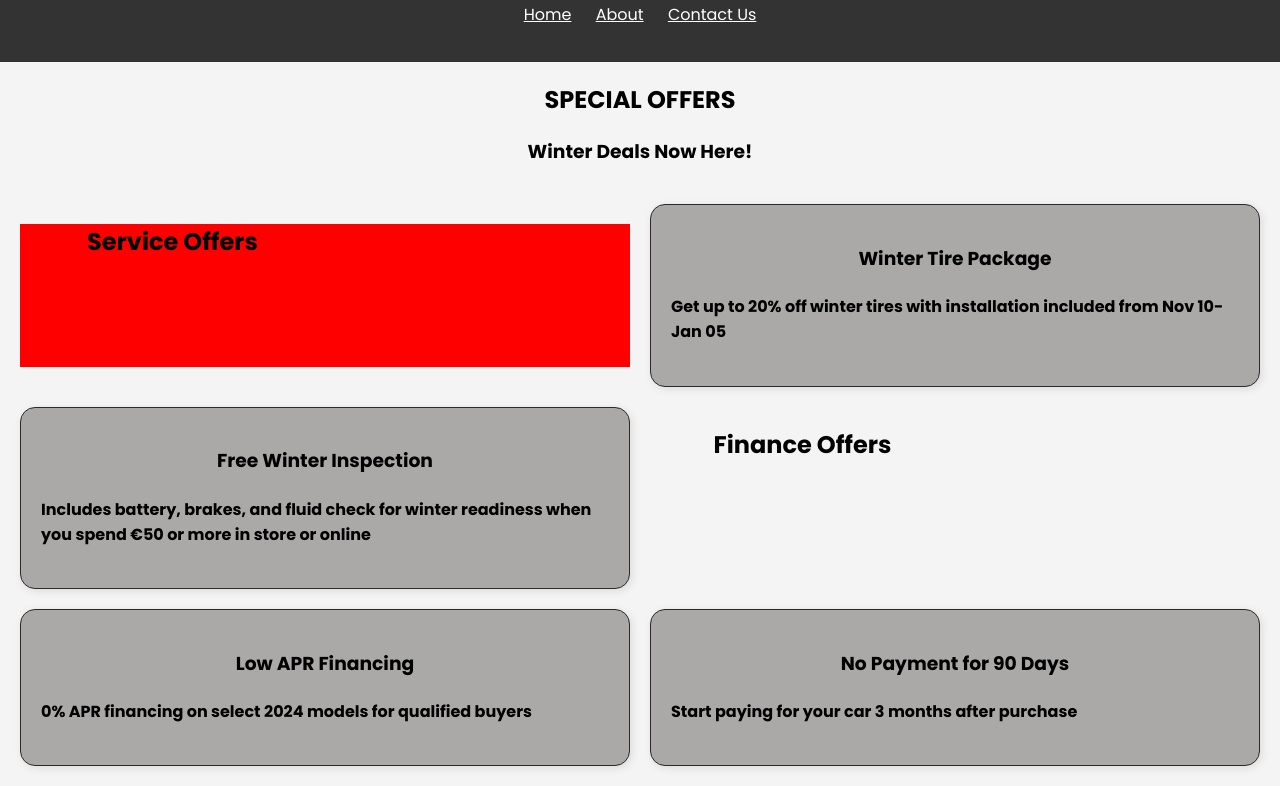
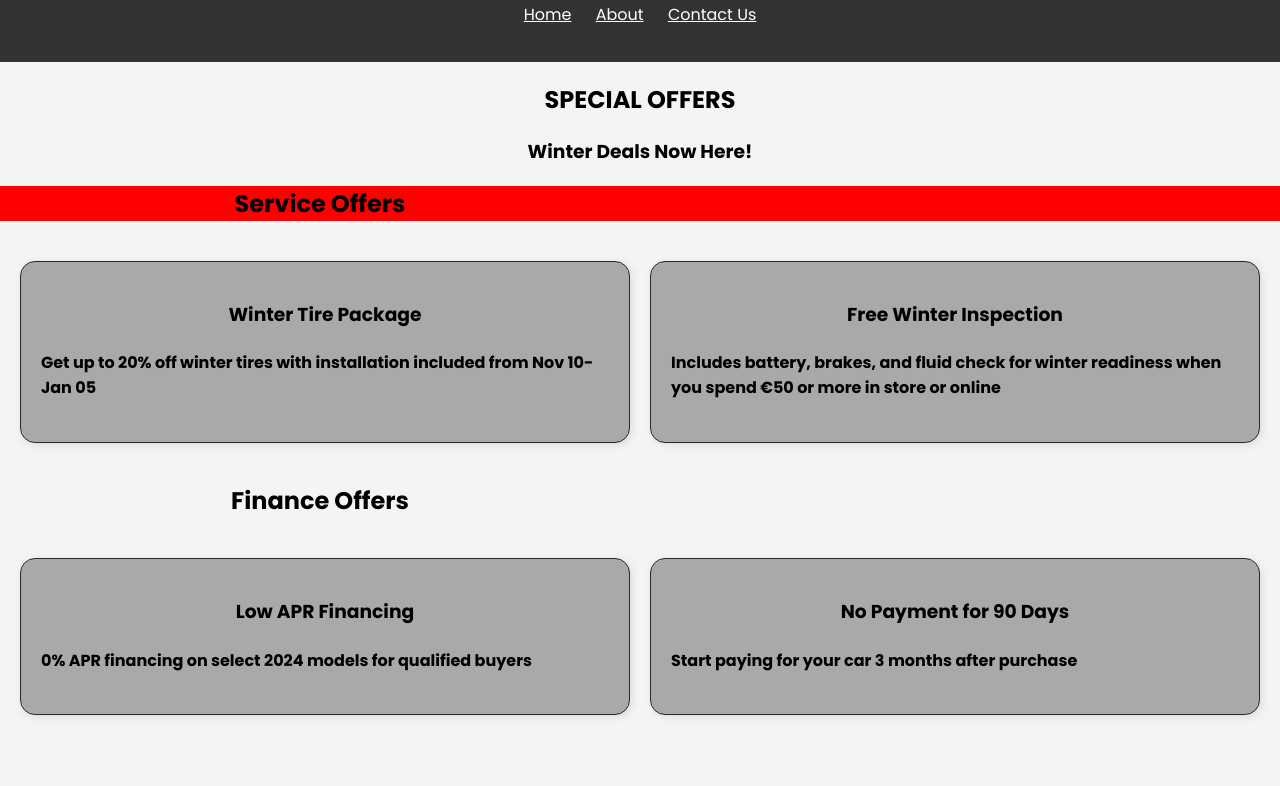
Before and after one commit to Tadom0/BST, a plain HTML site: page pages/offers.html in a window 1280 px wide. Shown: the part 104-890 px from the top of the page. After the commit the page ends 839 px from the top, so only its background shows below. Drawn offline with Linux system fonts and the light colour scheme.

Commit message:
centering fix

```diff
--- a/pages/offers.html
+++ b/pages/offers.html
@@ -18,9 +18,8 @@
 
         <h2>SPECIAL OFFERS</h2>
         <h3>Winter Deals Now Here!</h3>
-
+        <h2 id="SO">Service Offers</h2>
     <div class="offers-wrapper">
-        <h2 id="SO">Service Offers</h2>
         <div class="offer-box" id="container1">
             <h3>Winter Tire Package</h3>
             <h4>Get up to 20% off winter tires with installation included from Nov 10-Jan 05</h4>
@@ -30,7 +29,9 @@
             <h3>Free Winter Inspection</h3>
             <h4>Includes battery, brakes, and fluid check for winter readiness when you spend €50 or more in store or online</h4>
         </div>
-        <h2 id="FO">Finance Offers</h2>
+    </div>
+    <h2 id="FO">Finance Offers</h2>
+    <div class="offers-wrapper">
         <div class="offer-box" id="container3">
         <div id="container3"></div>
             <h3>Low APR Financing</h3>
```
